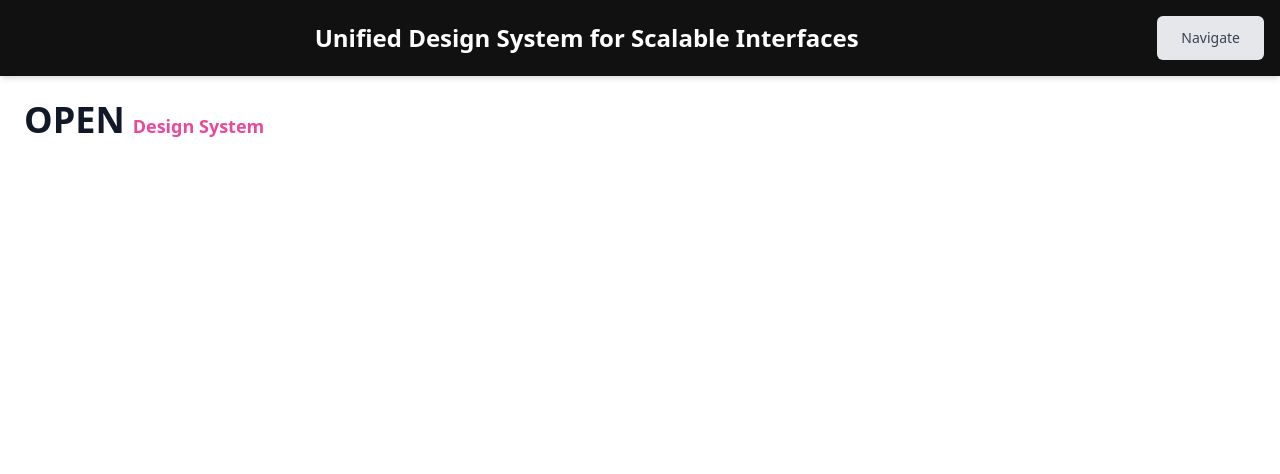
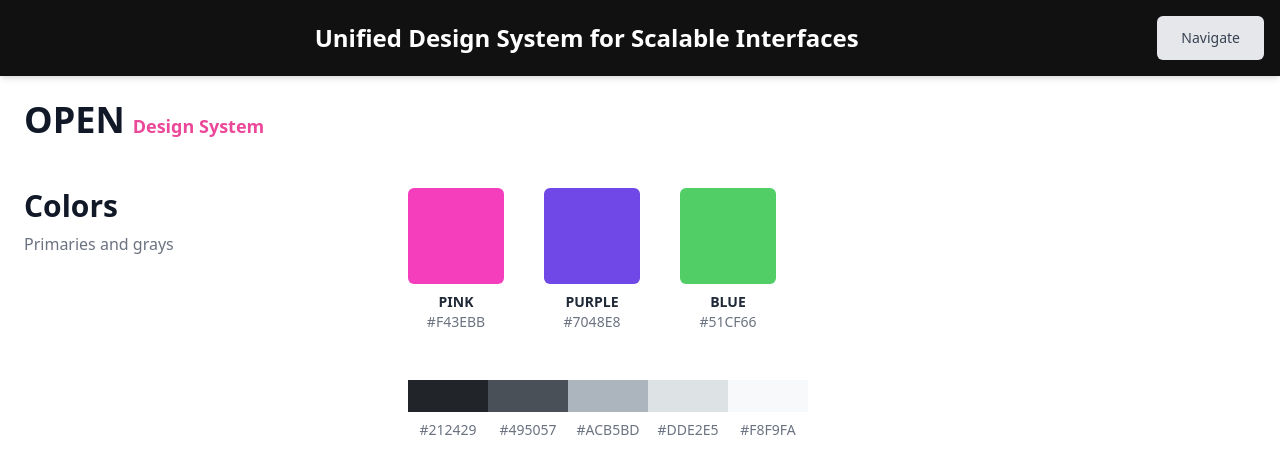
Before and after one commit to kavinsk23/design-system, a Next.js app: page / in a window 1280 px wide. Shown: the top 474 px of the page. Built offline with nearby package versions, Linux system fonts and the light colour scheme.

Commit message:
colors done

```diff
--- a/src/app/page.tsx
+++ b/src/app/page.tsx
@@ -1,12 +1,14 @@
 import React, { useState } from 'react';
 import Navbar from "@/components/homeComponents/Navbar";
 import Header from '@/components/homeComponents/Header';
+import Colors from '@/components/homeComponents/Colors';
 
 export default function Home() {
   return (
     <main>
       <Navbar />
       <Header />
+      <Colors />
     </main>
   );
 }
--- /dev/null
+++ b/src/components/homeComponents/Colors.tsx
@@ -0,0 +1,66 @@
+"use client";
+import React from 'react';
+
+export default function Colors() {
+  const colors = [
+    {
+      name: 'PINK',
+      hex: '#F43EBB',
+    },
+    {
+      name: 'PURPLE',
+      hex: '#7048E8',
+    },
+    {
+      name: 'BLUE',
+      hex: '#51CF66',
+    },
+  ];
+
+  const grays = [
+    '#212429',
+    '#495057',
+    '#ACB5BD',
+    '#DDE2E5',
+    '#F8F9FA',
+  ];
+
+  return (
+    <section className="block md:flex p-4 md:p-6">
+      {/* Title and Description */}
+      <div className="mb-8 w-96">
+        <h2 className="text-3xl font-bold text-gray-900 mb-2">Colors</h2>
+        <p className="text-md text-gray-500">Primaries and grays</p>
+      </div>
+
+        <div>
+        {/* Primary Colors Swatches */}
+        <div className="flex gap-10 flex-wrap mb-12">
+            {colors.map((color) => (
+            <div key={color.hex} className="flex flex-col items-center">
+                <div
+                className="w-24 h-24 rounded-md mb-2"
+                style={{ backgroundColor: color.hex }}
+                />
+                <p className="text-sm font-semibold text-gray-800">{color.name}</p>
+                <p className="text-sm text-gray-500">{color.hex}</p>
+            </div>
+            ))}
+        </div>
+
+        {/* Grayscale Swatches */}
+        <div className="flex items-center">
+            {grays.map((gray) => (
+            <div key={gray} className="flex flex-col items-center">
+                <div
+                className="w-16 sm:w-20 h-8 mb-2"
+                style={{ backgroundColor: gray }}
+                />
+                <p className="text-sm text-gray-500">{gray}</p>
+            </div>
+            ))}
+        </div>
+        </div>
+    </section>
+  );
+}
```
